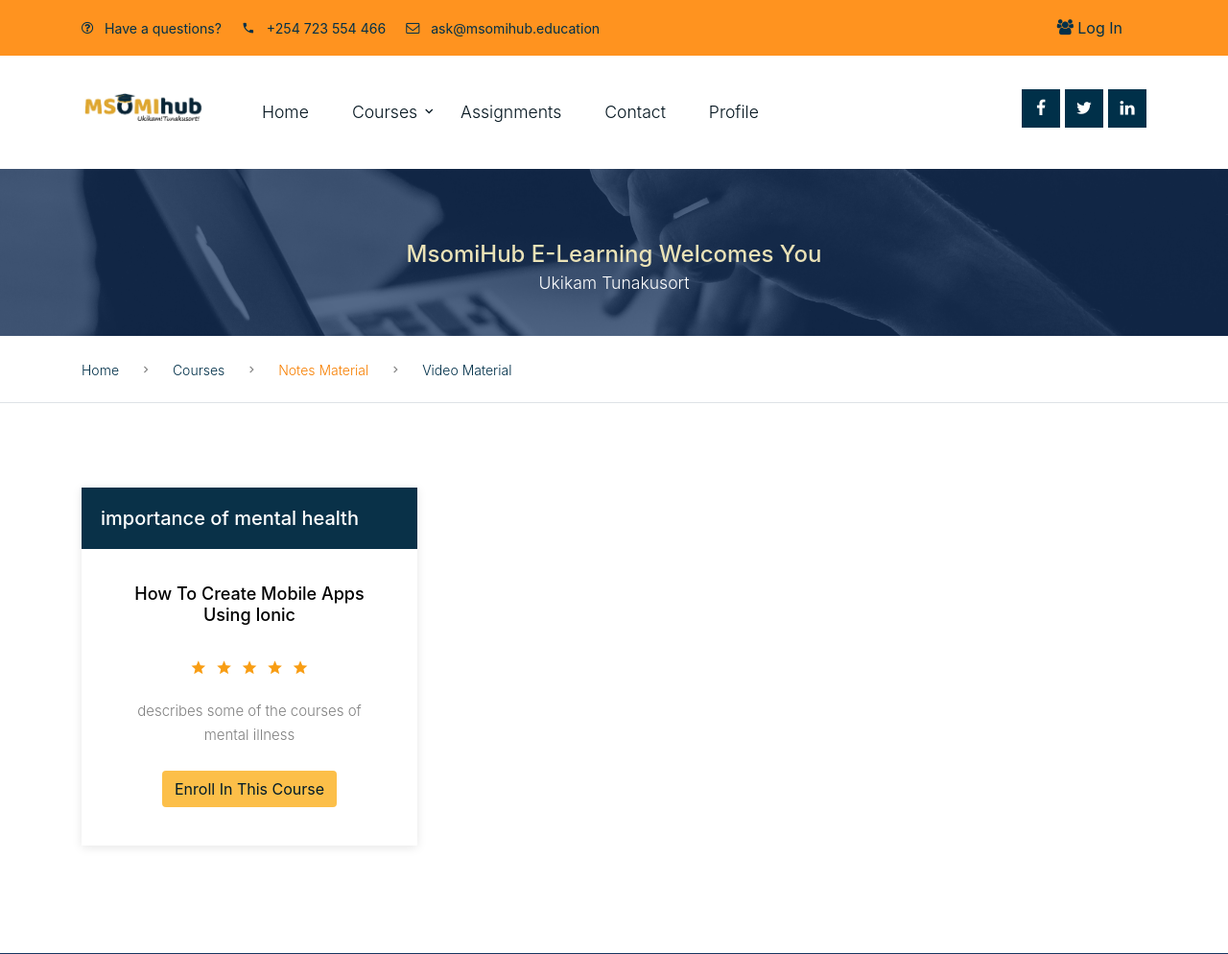
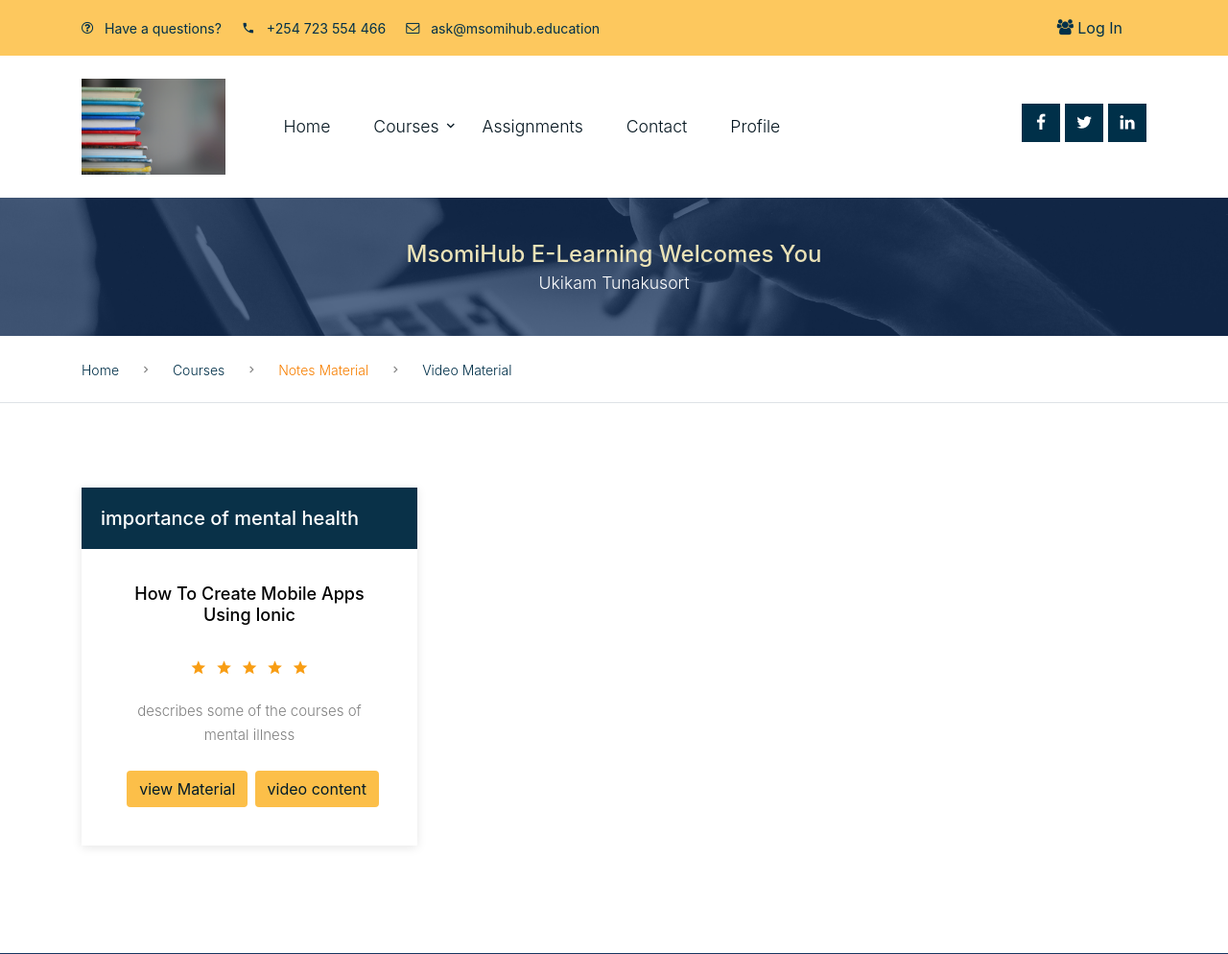
Before and after one commit to Manuel-bit/msomihub, a Django app: page /e-learning/courses/notes/all/1/ in a window 1280 px wide. Shown: the top 994 px of the page at 96% size. Run offline with Django 3.2, Linux system fonts and the light colour scheme; data comes from the database, SQL or seed files in the repository; both versions use the stored data as it was after the commit; some libraries are stand-ins or nearby versions; some web fonts are replaced.

Commit message:
eddit templates

```diff
--- a/elearning/templates/e-learning/base.html
+++ b/elearning/templates/e-learning/base.html
@@ -17,9 +17,7 @@
   <link rel="stylesheet" href="{% static 'css/owl.theme.default.min.css' %}">
   <link rel="stylesheet" href="{% static 'css/owl.theme.default.min.css' %}">
   <link rel="stylesheet" href="{% static 'css/jquery.fancybox.min.css' %}">
-  <link rel="stylesheet" href="{% static 'css/bootstrap-datepicker.css' %}">
   <link rel="stylesheet" href="{% static 'fonts/flaticon/font/flaticon.css' %}">
-  <link rel="stylesheet" href="{% static 'css/aos.css' %}">
   <link rel="stylesheet" href="{% static 'css/style.css' %}">
 
 
@@ -65,8 +63,8 @@
       <div class="container">
         <div class="d-flex align-items-center">
           <div class="site-logo">
-            <a href="#" class="d-block" style="height: 50px;">
-              <img src="../static/imgs/logo.jpg" alt="Image" class="img-fluid" style="height: 30px;">
+            <a href="index.html" class="d-block">
+              <img src="../static/imgs/bunner.jpg" alt="Image" class="img-fluid" style="height: 100px;">
             </a>
           </div>
           <div class="mr-auto">
@@ -194,13 +192,10 @@
 
   <script src="{% static 'js/jquery-3.3.1.min.js' %}"></script>
   <script src="{% static 'js/jquery-migrate-3.0.1.min.js' %}"></script>
-  <script src="{% static 'js/popper.min.js' %}"></script>
-  <script src="{% static 'js/bootstrap.min.js' %}"></script>
   <script src="{% static 'js/owl.carousel.min.js' %}"></script>
   <script src="{% static 'js/jquery.stellar.min.js' %}"></script>
   <script src="{% static 'js/jquery.countdown.min.js' %}"></script>
   <script src="{% static 'js/jquery.easing.1.3.js' %}"></script>
-  <script src="{% static 'js/aos.js' %}"></script>
   <script src="{% static 'js/jquery.sticky.js' %}"></script>
 
   <script src="{% static 'js/main.js' %}"></script>
--- a/elearning/templates/e-learning/materials.html
+++ b/elearning/templates/e-learning/materials.html
@@ -30,7 +30,8 @@
                         <span class="icon-star2 text-warning"></span>
                     </div>
                     <p class="desc mb-4">{{note_item.note_description}}</p>
-                    <p><a href="#" class="btn">Enroll In This Course</a></p>
+                    <p style="float: right;"><a href="#" class="btn">video content</a></p>
+                    <p><a href="{{note_item.note_content.url}}" class="btn">view Material</a></p>
                     </div>
                 </div>
             </div>
--- a/elearning/urls.py
+++ b/elearning/urls.py
@@ -10,7 +10,7 @@
     url(r"^tutor_profile/$", views.TutorProfile, name="tutor_profile"),
     url(r"^courses/$", views.Courses, name="courses"),
     url(r'^courses/notes/all/(\d+)/$', views.Materials, name="notes"),
-]
+]+ static(settings.STATIC_URL, document_root=settings.STATIC_ROOT)
 
 if settings.DEBUG:
     urlpatterns += static(settings.MEDIA_URL, document_root=settings.MEDIA_ROOT)
--- a/static/css/style.css
+++ b/static/css/style.css
@@ -1102,7 +1102,7 @@
     stroke-dashoffset: -136px; } }
 
 .py-2{
-  background-color: #FF931F;
+  background-color: #FDC85E;
   color: #001B29;
 }
 .py-2 a{
@@ -1111,3 +1111,6 @@
 #intro-text{
   color: #EFD6AC;
 }
+.register-btn {
+  text-align: center;
+}
--- a/static/js/main.js
+++ b/static/js/main.js
@@ -1,8 +1,4 @@
- AOS.init({
- 	duration: 800,
- 	easing: 'slide',
- 	once: true
- });
+
 
 jQuery(document).ready(function($) {
 
--- a/users/models.py
+++ b/users/models.py
@@ -39,7 +39,7 @@
     title = models.CharField(max_length=200, null=False)
     description = models.CharField(max_length=200, null=False)
     tutor = models.ForeignKey(Tutor, on_delete=models.CASCADE)
-    students = models.ManyToManyField(Student)
+    students = models.ManyToManyField(Student, null=True)
 
     def __str__(self):
         return self.title
@@ -50,7 +50,13 @@
     note_description = models.CharField(max_length=200, null=False)
     course = models.OneToOneField(Course, on_delete=models.CASCADE, null=True)
 
+    def __str__(self):
+        return self.note_title
+
 class VideoMaterial(models.Model):
     video_title = models.CharField(max_length=200, null=False)
     video_url = models.CharField(max_length=50, null=False)
     course = models.OneToOneField(Course, on_delete=models.CASCADE, null=True)
+
+    def __str__(self):
+        return self.video_title
--- a/users/templates/users/base.html
+++ b/users/templates/users/base.html
@@ -26,7 +26,7 @@
   <link rel="stylesheet" href="{% static 'css/aos.css' %}">
 
   <link rel="stylesheet" href="{% static 'css/style.css' %}">
-
+  <link rel="stylesheet" href="https://cdnjs.cloudflare.com/ajax/libs/font-awesome/5.11.2/css/all.css">
 
   <style>
     #register_option {
@@ -76,7 +76,7 @@
       <div class="container">
         <div class="row">
           <div class="col-lg-3">
-            <p class="mb-4"><img src="#" alt="Image" class="img-fluid"></p>
+            <p class="mb-4"><img src="../static/imgs/logo.jpg" alt="Image"  style="height: 50px;"></p>
             <p>Lorem ipsum dolor sit amet consectetur adipisicing elit. Beatae nemo minima qui dolor, iusto iure.</p>
             <p><a href="#">Learn More</a></p>
           </div>
--- a/users/templates/users/register_option.html
+++ b/users/templates/users/register_option.html
@@ -3,9 +3,11 @@
 <div class="site-section">
     <div class="container" id="register_option">
         <div class="register-btn">
+            <i class="fas fa-chalkboard-teacher fa-3x"></i> <br> <br>
             <p><a href="{% url 'tutor_register' %}" class="btn btn-primary rounded-0 px-4">Tutor Register</a></p>
         </div>
         <div class="register-btn">
+            <i class="fas fa-user-graduate fa-3x"></i>  <br> <br>
             <p><a href="{% url 'student_register' %}" class="btn btn-primary rounded-0 px-4">Student Register</a></p>
         </div>
     </div>
```
Also changed, not shown: db.sqlite3, media/profile_pics/DSC_0217_SfWuHFx.jpg (added), media/profile_pics/default.jpg (added), static/imgs/logo.jpg (deleted), 2 other files.
